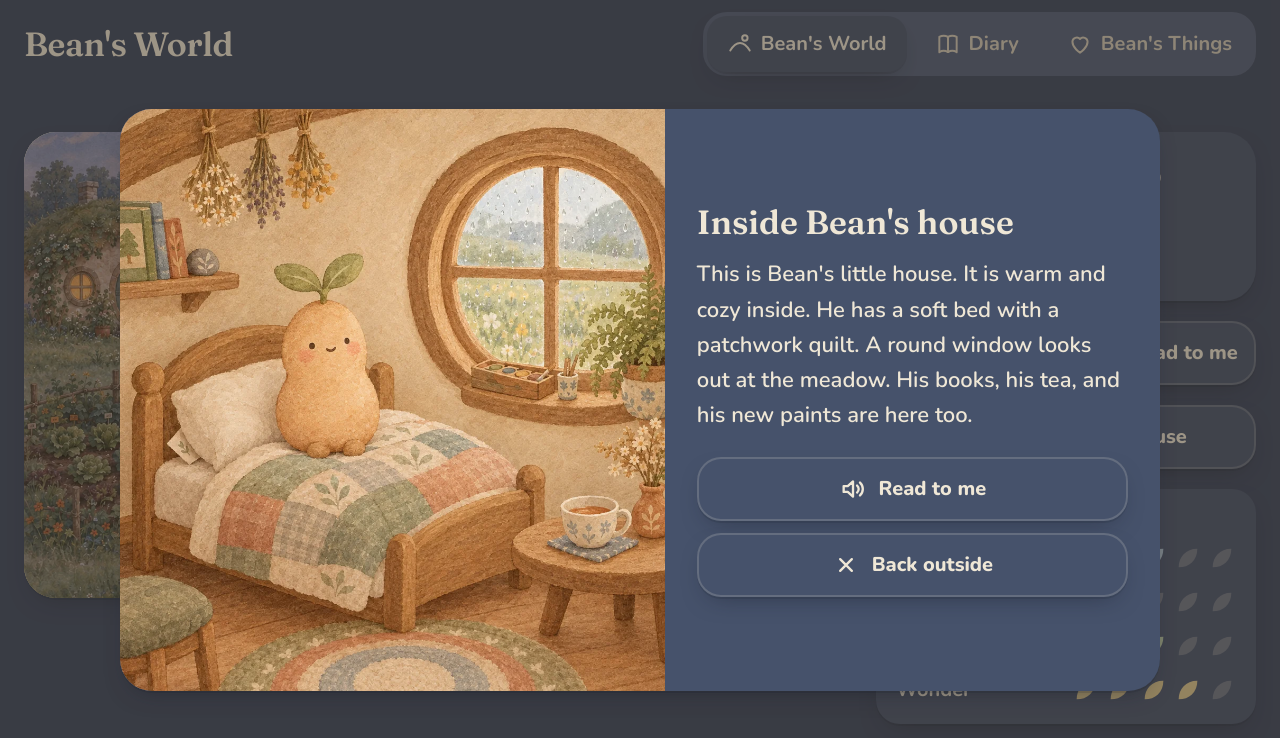
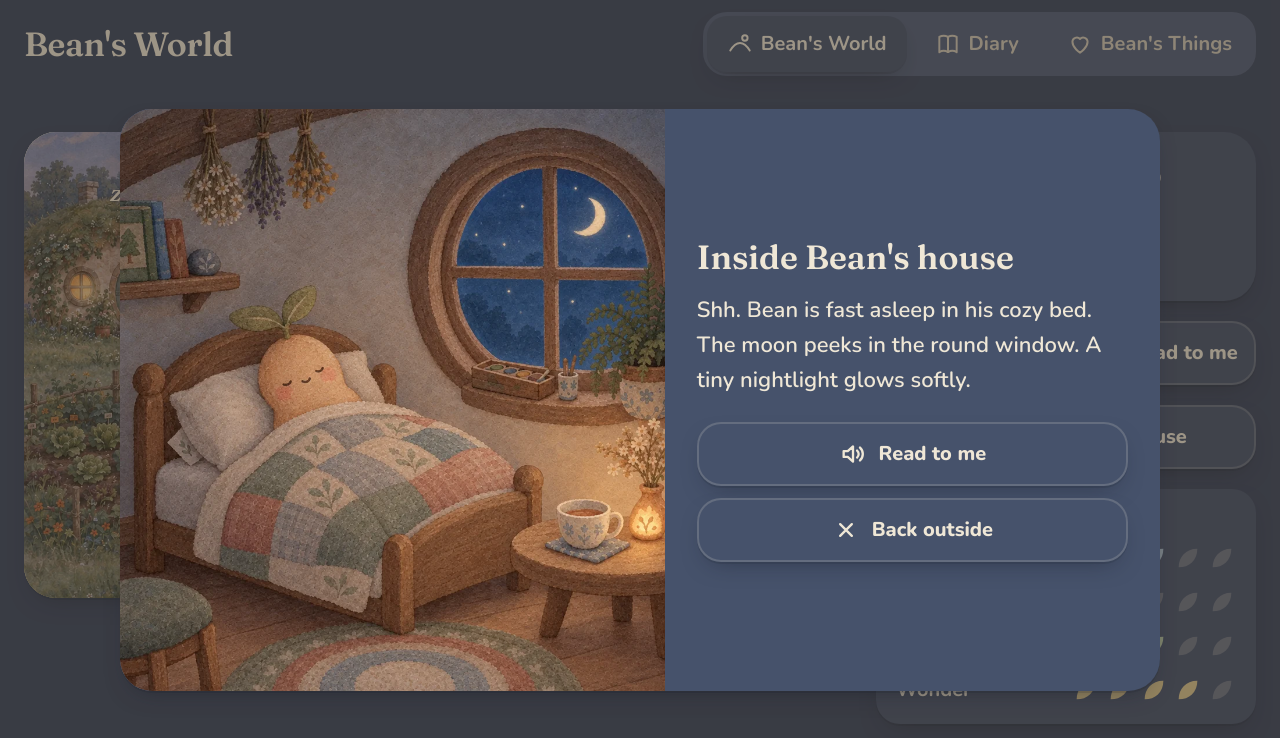
Before and after one commit to samattera-bit/bean-world, a plain HTML site: page index.html in a window 1280 px wide. Both pictures are taken after a click on the button "Peek inside". Drawn offline with nearby package versions, Linux system fonts and the light colour scheme.

Commit message:
Bean goes indoors; the inside matches what he is doing
Co-authored-by: Perplexity <noreply@perplexity.ai>

```diff
--- a/index.html
+++ b/index.html
@@ -40,6 +40,7 @@
           <img class="bg bg-day" src="assets/meadow-day.webp" alt="" width="1536" height="864" decoding="async" />
           <img class="bg bg-dusk" src="assets/meadow-dusk.webp" alt="" width="1536" height="864" decoding="async" />
           <div class="bean" id="bean"></div>
+          <div class="house-glow" aria-hidden="true"></div>
           <div class="zzz" id="zzz" aria-hidden="true">z<span>z</span></div>
           <button class="house-spot" id="house-spot" aria-label="Peek inside Bean's house"><span class="house-tip" aria-hidden="true">Peek inside</span></button>
         </div>
--- a/js/app.js
+++ b/js/app.js
@@ -60,6 +60,19 @@ async function boot() {
 }
 
 // ---------- the scene ----------
+function isInside(s) {
+  if (!s) return false;
+  if (s.sleeping) return true;
+  return s.activity?.place === 'home' && !s.walking;
+}
+function houseView() {
+  const s = app.state;
+  const night = document.body.dataset.time === 'night';
+  if (!s) return 'home';
+  if (s.sleeping) return 'sleep';
+  if (isInside(s)) return s.activity?.id === 'nap_in_bed' ? (night ? 'sleep' : 'nap') : 'home';
+  return night ? 'out_dusk' : 'out_day';
+}
 function depthFor(y) {
   return 0.62 + 0.42 * y; // farther away (higher up) = a little smaller
 }
@@ -86,14 +99,15 @@ function tick() {
   if (cap.textContent !== s.caption) cap.textContent = s.caption;
   $('#scene').setAttribute('aria-label', `Bean's meadow. ${s.caption}`);
 
-  // sleeping
+  // indoors: asleep, or doing a home activity (nap, tidying) -> Bean is inside, not on the doorstep
+  const inside = isInside(s);
   beanEl.classList.toggle('is-sleeping', s.sleeping);
+  beanEl.classList.toggle('is-inside', inside);
   const z = $('#zzz');
-  z.classList.toggle('is-on', s.sleeping);
-  if (s.sleeping) {
-    z.style.left = (s.position.x * 100 + 2) + '%';
-    z.style.top = (s.position.y * 100 - 8) + '%';
-  }
+  const dozing = s.sleeping || (inside && s.activity?.id === 'nap_in_bed');
+  z.classList.toggle('is-on', dozing);
+  $('#scene').classList.toggle('bean-home', inside);
+  $('#house-spot').setAttribute('aria-label', inside ? 'Peek inside Bean\'s house. Bean is inside.' : 'Peek inside Bean\'s house');
 
   renderNeeds(s.needs);
   if (!prev) placeBean(s.position.x, s.position.y);
@@ -381,7 +395,8 @@ function openReader({ title, image, alt, text, shown, closeLabel = 'Close' }) {
 function openHouse() {
   const h = app.world?.home_inside;
   if (!h) return;
-  openReader({ title: "Inside Bean's house", image: h.image, alt: h.image_alt, text: h.text, closeLabel: 'Back outside' });
+  const v = (h.views && h.views[houseView()]) || h;
+  openReader({ title: "Inside Bean's house", image: v.image, alt: v.image_alt, text: v.text, closeLabel: 'Back outside' });
 }
 function closeHouse() { stopSpeaking(); houseDlg.close(); }
 $('#house-btn').addEventListener('click', openHouse);
--- a/scripts/audio_texts.mjs
+++ b/scripts/audio_texts.mjs
@@ -22,6 +22,7 @@ if (b.loves?.length) parts.push(`${name} loves ${b.loves.join(', and ')}.`);
 parts.push((w.gifts || []).length ? `${name} has kept ${(w.gifts || []).length === 1 ? "one gift" : (w.gifts || []).length + " gifts"}.` : `${name} has no gifts yet.`);
 texts.add(parts.join(' '));
 if (w.home_inside?.text) texts.add(w.home_inside.text);
+for (const v of Object.values(w.home_inside?.views || {})) if (v.text) texts.add(v.text);
 for (const p of w.paintings || []) texts.add(p.note ? `${p.title}. ${p.note}` : p.title);
 for (const l of w.letters || []) texts.add(l.text);
 
--- a/styles.css
+++ b/styles.css
@@ -354,3 +354,18 @@ body.is-still .house-tip { transition: none; }
 .painting img { width: 100%; aspect-ratio: 1; object-fit: cover; border-radius: var(--radius-sm); }
 .painting-title { font-weight: 800; font-size: var(--text-small); }
 .letter { font-size: var(--text-body); padding: var(--space-4); }
+
+/* ---------- Bean indoors ---------- */
+.bean { transition: opacity 1.2s ease; }
+.bean.is-inside { opacity: 0; }
+body.is-still .bean { transition: none; }
+.zzz { left: 9.5%; top: 20%; }
+.house-glow {
+  position: absolute; left: 5.75%; top: 30.5%; width: 4.2%; aspect-ratio: 1; border-radius: 50%;
+  background: radial-gradient(circle, rgba(255, 214, 150, 0.85) 0%, rgba(255, 200, 130, 0.45) 45%, rgba(255, 200, 130, 0) 72%);
+  opacity: 0; transition: opacity 3s ease; pointer-events: none; mix-blend-mode: screen;
+}
+body[data-time='night'] .scene.bean-home .house-glow { opacity: 0.55; }
+body.is-still .house-glow { transition: none; }
+.zzz { font-size: clamp(1.25rem, 2.8cqi, 2.25rem); left: 10%; top: 17%; }
+body[data-time='day'] .zzz { color: #5c5043; text-shadow: 0 1px 2px rgba(245, 238, 223, 0.9); }
--- a/world.json
+++ b/world.json
@@ -444,7 +444,34 @@
   "home_inside": {
     "image": "assets/home-inside.webp",
     "image_alt": "Inside Bean's cozy round house: Bean sits on a patchwork quilt bed by a round, rainy window, with books, tea, and paints nearby.",
-    "text": "This is Bean's little house. It is warm and cozy inside. He has a soft bed with a patchwork quilt. A round window looks out at the meadow. His books, his tea, and his new paints are here too."
+    "text": "Bean is home, tidying up and fluffing his pillow. His house is warm and cozy. A round window looks out at the meadow. His books, his tea, and his paints are here too.",
+    "views": {
+      "home": {
+        "image": "assets/home-inside.webp",
+        "image_alt": "Inside Bean's cozy round house: Bean sits on a patchwork quilt bed by a round, rainy window, with books, tea, and paints nearby.",
+        "text": "Bean is home, tidying up and fluffing his pillow. His house is warm and cozy. A round window looks out at the meadow. His books, his tea, and his paints are here too."
+      },
+      "nap": {
+        "image": "assets/home-inside-nap.webp",
+        "image_alt": "Bean naps in his bed under the patchwork quilt, with soft daylight in the round window.",
+        "text": "Shh. Bean is having a cozy nap in his bed. The quilt is soft and warm. The meadow is bright outside his round window."
+      },
+      "sleep": {
+        "image": "assets/home-inside-sleep.webp",
+        "image_alt": "Bean sleeps in his bed at night. A crescent moon shows in the round window, and a tiny nightlight glows.",
+        "text": "Shh. Bean is fast asleep in his cozy bed. The moon peeks in the round window. A tiny nightlight glows softly."
+      },
+      "out_day": {
+        "image": "assets/home-inside-out-day.webp",
+        "image_alt": "Bean's room with nobody in it. The bed is made, and the meadow is sunny outside the round window.",
+        "text": "This is Bean's little house. Bean is out in the meadow right now. His bed is all made up, and his paints wait on the windowsill."
+      },
+      "out_dusk": {
+        "image": "assets/home-inside-out-dusk.webp",
+        "image_alt": "Bean's empty room in the early evening, with a soft peach and lavender sky in the round window.",
+        "text": "This is Bean's little house. The sky is getting dusky, and Bean is still outside. His bed is made and waiting for him."
+      }
+    }
   },
   "paintings": [
     {
```
Also changed, not shown: assets/home-inside-nap.webp (added), assets/home-inside-out-day.webp (added), assets/home-inside-out-dusk.webp (added), assets/home-inside-sleep.webp (added), audio/manifest.json, 6 other files.
